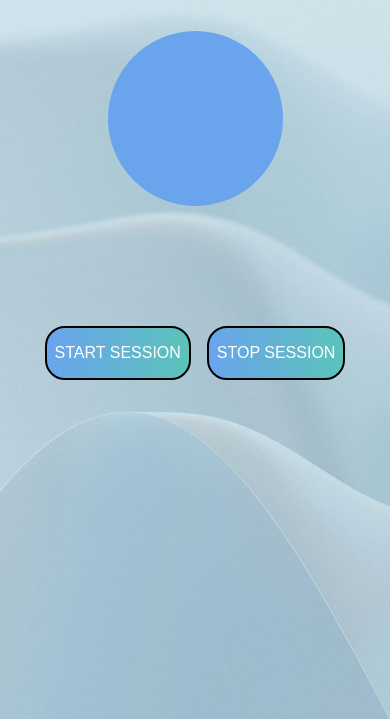
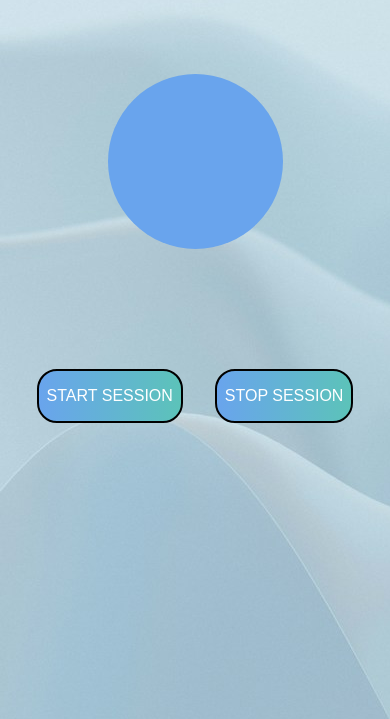
Before and after one commit to perezjprz19/mindful-breathing, a plain HTML site: page index.html in a window 390 px wide. Shown: the part 125-844 px from the top of the page. Drawn offline with Linux system fonts and the light colour scheme.

Commit message:
Refine button and layout styles for improved UI consistency\n \nAdded gap between start and stop buttons for better spacing\nAdjusted button padding, max-width, and flex-basis for responsiveness\nImproved box-sizing and alignment in button container\nEnhanced overall layout and mobile responsiveness

```diff
--- a/index.html
+++ b/index.html
@@ -29,8 +29,8 @@
 
             <div class="buttonContainer">
 
-                <button id="startButton">Start session</button>
-                <button id="stopButton">Stop session </button>
+                <button id="startButton" type = "button">Start session</button>
+                <button id="stopButton" type = "button">Stop session </button>
 
             </div>
 
--- a/style.css
+++ b/style.css
@@ -31,14 +31,14 @@ linear-gradient(90deg, rgba(105, 164, 237, 1) 0%, rgba(92, 195, 185, 1) 100%);
     color: var(--textColor);
     background-color: var(--backgroundColor);
     background-image: url(pawel-czerwinski-xwp0_eLoZp0-unsplash-min.jpg);
-    overflow-y: auto;
-    overflow-x: hidden;
+    overflow: hidden;
  }
 
  .main-heading {
     text-align: center;
      font-size: var(--extraLgFont);
     font-weight: var(--fontStyleBold);
+    margin-top: 4rem;
  }
 
  main {
@@ -65,19 +65,24 @@ linear-gradient(90deg, rgba(105, 164, 237, 1) 0%, rgba(92, 195, 185, 1) 100%);
  .buttonContainer {
     display: flex;
     justify-content: center;
+    gap: 1rem;
  }
 
  #startButton, #stopButton {
     font-size: var(--smallFont);
     font-weight: var(--fontStyleSemibold);
-    padding: 1rem 3rem;
     text-transform: uppercase;
+    padding: 1rem 2rem;
     background: var(--blueTealGradient);
     border-radius: 20px;
     cursor: pointer;
     color: white;
     margin: 0.5rem;
     border:  2px solid black;
+    box-sizing: border-box;
+    flex-basis: max-content;
+    max-width: 13rem;
+
 
 &:hover {
    transform: scale(1.05);
```
Also changed, not shown: style.min.css.
